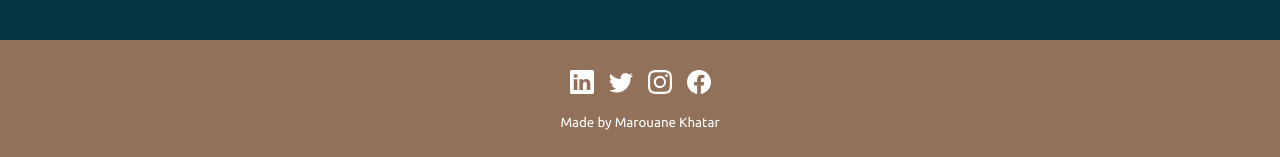
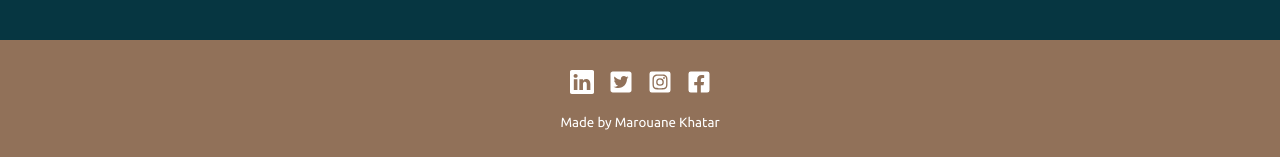
Before and after one commit to m4r0uanEkha/portfolio, a React (Create React App) app: page / in a window 1280 px wide. Shown: the part 2695-2852 px from the top of the page. Built offline with nearby package versions, Linux system fonts and the light colour scheme.

Commit message:
Footer icons updated

```diff
--- a/src/components/footer/Footer.jsx
+++ b/src/components/footer/Footer.jsx
@@ -1,15 +1,16 @@
 import React from 'react'
 import "./footer.css"
 import { BsLinkedin, BsTwitter, BsInstagram, BsFacebook } from "react-icons/bs"
+import { FaTwitterSquare, FaInstagramSquare, FaFacebookSquare } from "react-icons/fa"
 
 const Footer = (props) => {
     return (
         <div className={`footer-container${props.darkTheme ? " dark" : ""}`}>
             <div className="links">
                 <a href='https://www.linkedin.com/in/marouane-khatar/' target={'_blank'}><BsLinkedin /></a>
-                <a href='https://twitter.com/' target={'_blank'}><BsTwitter /></a>
-                <a href='https://www.instagram.com/' target={'_blank'}><BsInstagram /></a>
-                <a href='https://www.facebook.com/' target={'_blank'}><BsFacebook /></a>
+                <a href='https://twitter.com/' target={'_blank'}><FaTwitterSquare /></a>
+                <a href='https://www.instagram.com/' target={'_blank'}><FaInstagramSquare /></a>
+                <a href='https://www.facebook.com/' target={'_blank'}><FaFacebookSquare /></a>
             </div>
             <small>Made by Marouane Khatar</small>
         </div>
```
